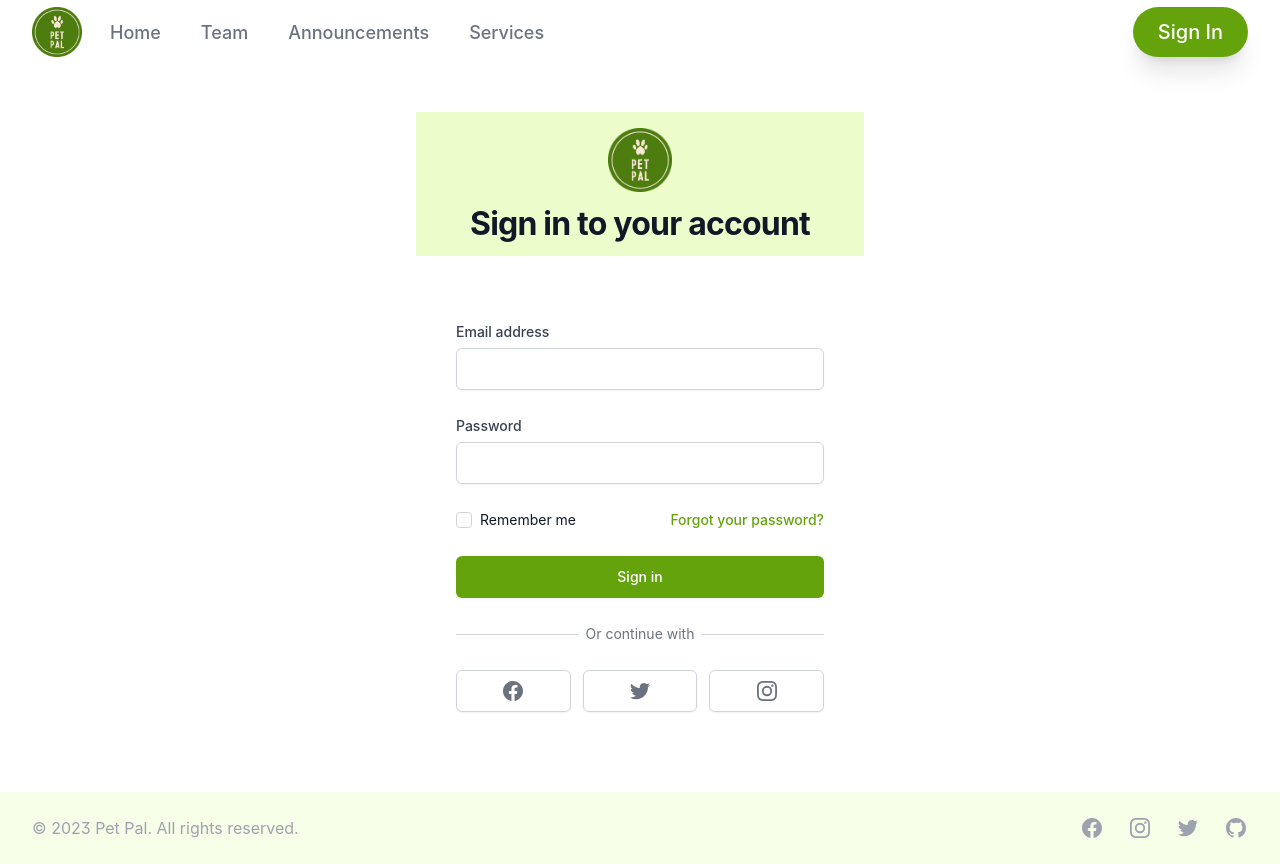
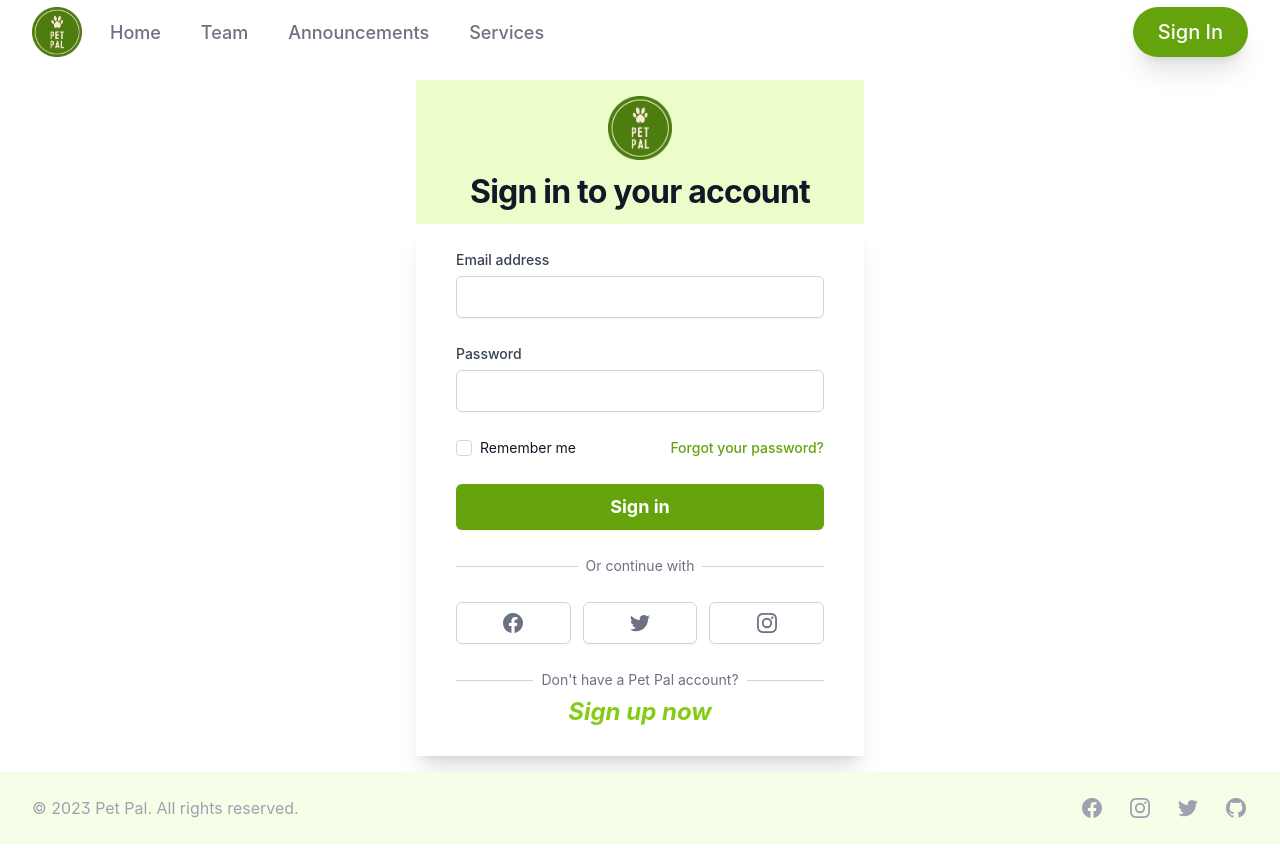
Before and after one commit to imevanc/pet-pal, a Next.js app: page /sign-in in a window 1280 px wide. Built offline with nearby package versions, Linux system fonts and the light colour scheme.

Commit message:
tuning the sizes

```diff
--- a/src/pages/sign-in.tsx
+++ b/src/pages/sign-in.tsx
@@ -1,14 +1,15 @@
 import type { NextPage } from "next";
+import Link from "next/link";
 import FacebookIcon from "../components/Layout/components/FacebookICon";
 import InstagramIcon from "../components/Layout/components/InstagramIcon";
 import TwitterIcon from "../components/Layout/components/TwitterIcon";
 
 const SignIn: NextPage = () => {
   return (
-    <div className="flex min-h-full flex-col justify-center py-12 sm:px-6 lg:px-8">
+    <div className="flex min-h-full flex-col justify-center py-4 grow shrink-0 px-4 sm:px-6 lg:px-8">
       <div className="bg-lime-100 sm:mx-auto sm:w-full sm:max-w-md">
         <img
-          className="mx-auto mt-4 h-16 w-auto"
+          className="mx-auto mt-4 h-14 sm:h-16 w-auto"
           src="/pet-pal-logo.png"
           alt="Pet Pal"
         />
@@ -17,8 +18,8 @@ const SignIn: NextPage = () => {
         </h2>
       </div>
 
-      <div className="mt-8 sm:mx-auto sm:w-full sm:max-w-md">
-        <div className="bg-white py-8 px-4  sm:px-10">
+      <div className="sm:mx-auto sm:w-full sm:max-w-md rounded-lg shadow-xl">
+        <div className="bg-white py-6 px-4 sm:px-10">
           <form className="space-y-6" action="#" method="POST">
             <div>
               <label
@@ -38,7 +39,6 @@ const SignIn: NextPage = () => {
                 />
               </div>
             </div>
-
             <div>
               <label
                 htmlFor="password"
@@ -87,7 +87,7 @@ const SignIn: NextPage = () => {
             <div>
               <button
                 type="submit"
-                className="flex w-full justify-center rounded-md border border-transparent bg-lime-600 py-2 px-4 text-sm font-medium text-white shadow-sm hover:bg-lime-700 focus:outline-none focus:ring-2 focus:ring-lime-500 focus:ring-offset-2"
+                className="flex w-full justify-center rounded-md border border-transparent bg-lime-600 py-2 px-4 text-lg font-bold text-white shadow-sm hover:bg-lime-700 focus:outline-none focus:ring-2 focus:ring-lime-500 focus:ring-offset-2"
               >
                 Sign in
               </button>
@@ -105,7 +105,6 @@ const SignIn: NextPage = () => {
                 </span>
               </div>
             </div>
-
             <div className="mt-6 grid grid-cols-3 gap-3">
               <div>
                 <a
@@ -137,6 +136,21 @@ const SignIn: NextPage = () => {
                 </a>
               </div>
             </div>
+            <div className="mt-6 relative">
+              <div className="absolute inset-0 flex items-center">
+                <div className="w-full border-t border-gray-300" />
+              </div>
+              <div className="relative flex justify-center text-sm">
+                <span className="bg-white px-2 text-gray-500">
+                  Don't have a Pet Pal account?
+                </span>
+              </div>
+            </div>
+            <div className="flex justify-center">
+              <p className="italic bg-white px-2 text-2xl font-bold text-lime-500 hover:text-lime-600">
+                <Link href="#">Sign up now</Link>
+              </p>
+            </div>
           </div>
         </div>
       </div>
```
